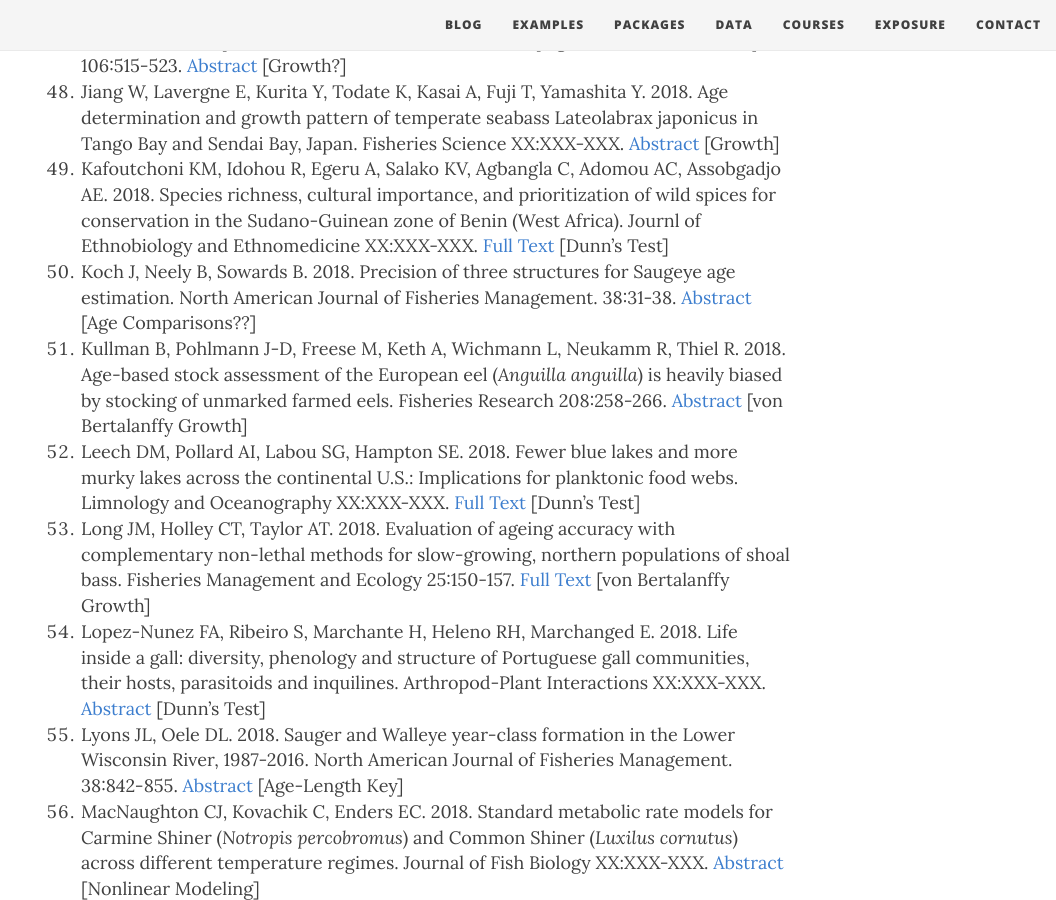
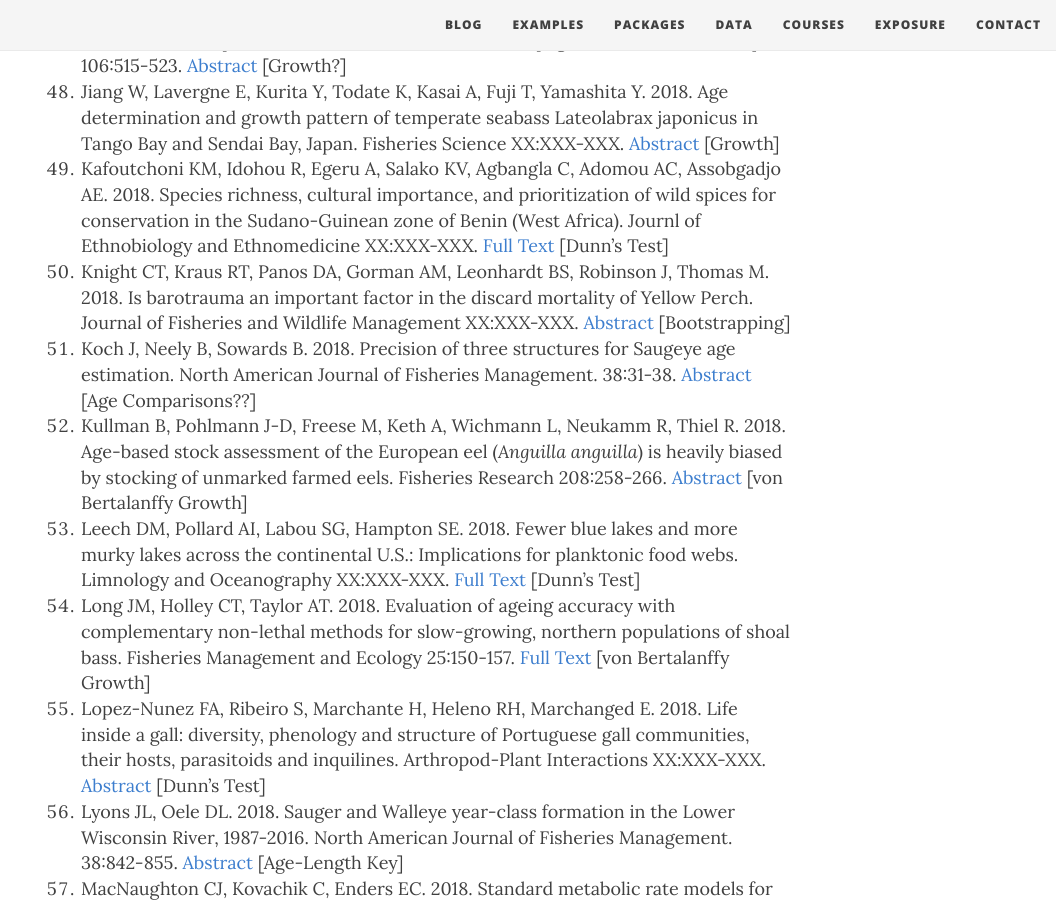
Before and after one commit to droglenc/fishR, a Jekyll site: the page built from exposure/exposure-citations18.md, in a window 1280 px wide and 900 px high, scrolled down 4637 px. Shown: the whole window, without its empty margins (224-1280 px from the left). Built offline with Jekyll 4.4.1, drawn with Linux system fonts in a browser that asks for light colours; nearby versions of some CDN libraries; some of the changed lines change nothing that is shown; some of the changed text lies outside the part shown.

Commit message:
Update exposure-citations18.md

```diff
--- a/exposure/exposure-citations18.md
+++ b/exposure/exposure-citations18.md
@@ -5,7 +5,7 @@ subtitle: fishR and FSA is Being Used!!
 css: "/css/exposure-citation.css"
 ---
 
-The [**IFAR** book](http://derekogle.com/IFAR/), **fishR** website, or the **FSA** package were cited in the following <span id="contact-div">100</span> publications.
+The [**IFAR** book](http://derekogle.com/IFAR/), **fishR** website, or the **FSA** package were cited in the following <span id="contact-div">101</span> publications.
 
 1. Agbani PO, Kafoutchoni KM, Salako KV, Gbedomon RC, Kegbe AM, Karen H, Sinsin B. 2018. Traditional ecological knowledge-based assessment of threatened woody species and their potential substitutes in the Atakora mountain chain, a threatened hotspot of biodiversity in Northwestern Benin, West Africa. Journal of Ethnobiology and Ethnomedicine 14:21. [Full Text](https://ethnobiomed.biomedcentral.com/articles/10.1186/s13002-018-0219-6) [Dunn's Test]
 1. Anderson J, McDonald D, Bumguardner B, Olsen Z, Ferguson JW. 2018. Patterns of maturity, seasonal migration, and spawning of Atlantic Croaker in the western Gulf of Mexico. Gulf of Mexico Science 34:XXX-XXX. [Full Text](https://aquila.usm.edu/cgi/viewcontent.cgi?article=1598&context=goms) [Growth]
@@ -56,6 +56,7 @@ The [**IFAR** book](http://derekogle.com/IFAR/), **fishR** website, or the **FSA
 1. Jarrin JRM, Andrade-Vera S, Reyes-Ojedis C, Salina-de-Leon P. 2018. Life history of the Mottled Scorpionfish, *Pontius clemensi*, in the Galapagos Marine Reserve. Copeia 106:515-523. [Abstract](http://www.bioone.org/doi/abs/10.1643/CI-17-706) [Growth?]
 1. Jiang W, Lavergne E, Kurita Y, Todate K, Kasai A, Fuji T, Yamashita Y. 2018. Age determination and growth pattern of temperate seabass Lateolabrax japonicus in Tango Bay and Sendai Bay, Japan. Fisheries Science XX:XXX-XXX. [Abstract](https://www.researchgate.net/publication/328999471_Age_determination_and_growth_pattern_of_temperate_seabass_Lateolabrax_japonicus_in_Tango_Bay_and_Sendai_Bay_Japan) [Growth]
 1. Kafoutchoni KM, Idohou R, Egeru A, Salako KV, Agbangla C, Adomou AC, Assobgadjo AE. 2018. Species richness, cultural importance, and prioritization of wild spices for conservation in the Sudano-Guinean zone of Benin (West Africa). Journl of Ethnobiology and Ethnomedicine XX:XXX-XXX. [Full Text](https://ethnobiomed.biomedcentral.com/articles/10.1186/s13002-018-0267-y) [Dunn's Test]
+1. Knight CT, Kraus RT, Panos DA, Gorman AM, Leonhardt BS, Robinson J, Thomas M. 2018. Is barotrauma an important factor in the discard mortality of Yellow Perch. Journal of Fisheries and Wildlife Management XX:XXX-XXX. [Abstract](https://www.researchgate.net/publication/329669801_Is_Barotrauma_an_Important_Factor_in_the_Discard_Mortality_of_Yellow_Perch) [Bootstrapping]
 1. Koch J, Neely B, Sowards B. 2018. Precision of three structures for Saugeye age estimation. North American Journal of Fisheries Management. 38:31-38. [Abstract](http://onlinelibrary.wiley.com/doi/10.1002/nafm.10019/abstract) [Age Comparisons??]
 1. Kullman B, Pohlmann J-D, Freese M, Keth A, Wichmann L, Neukamm R, Thiel R. 2018. Age-based stock assessment of the European eel (*Anguilla anguilla*) is heavily biased by stocking of unmarked farmed eels. Fisheries Research 208:258-266. [Abstract](https://www.researchgate.net/publication/327221486_Age-based_stock_assessment_of_the_European_eel_Anguilla_anguilla_is_heavily_biased_by_stocking_of_unmarked_farmed_eels) [von Bertalanffy Growth]
 1. Leech DM, Pollard AI, Labou SG, Hampton SE. 2018. Fewer blue lakes and more murky lakes across the continental U.S.: Implications for planktonic food webs. Limnology and Oceanography XX:XXX-XXX. [Full Text](https://aslopubs.onlinelibrary.wiley.com/doi/pdf/10.1002/lno.10967) [Dunn's Test]
@@ -73,7 +74,8 @@ The [**IFAR** book](http://derekogle.com/IFAR/), **fishR** website, or the **FSA
 1. Morrissey-McCaffrey E, Rocks K, Kelly FL, Kelly-Quinn M. 2018. Effects of differing ground‐truth data, transect design and statistical analysis on the repeatability of hydroacoustic assessments of pollan *Coregonus autumnalis pollan*. Fisheries Management and Ecology XX:XXX-XXX. [Abstract](https://onlinelibrary.wiley.com/doi/full/10.1111/fme.12295) [???]
 1. Morson JM. 2018. Understanding the ecological processes that drive patterns in fishery selectivity and survey catchability. Dissertation, Rutgers University. [Full Text](http://scholar.google.com/scholar_url?url=https://rucore.libraries.rutgers.edu/rutgers-lib/56061/PDF/1/&hl=en&sa=X&scisig=AAGBfm3oPizfJa5iIEZHcrzzNZgYhkG9Zg&nossl=1&oi=scholaralrt) [Age-Length Key]
 1. Mrnak JT, Shaw SL, Eslinger LD, Cichosz TA, Sass GG. 2018. Characterizing the angling and tribal spearing Walleye fisheries in the ceded territory of Wisconsin, 1990‐2015. North American Journal of Fisheries Management XX:XXX-XXX. [Abstract](https://afspubs.onlinelibrary.wiley.com/doi/abs/10.1002/nafm.10240) [Summary Statistics]
-1. Mu X, Zhang C, Zhang C, Xu B, Xue Y, Ren Y. 2018. Age determination for Whitespotted Conger *Conger myriaster* through somatic and otolith morphometrics. PLOSone XX:XXX-XXX. [Full Text](https://journals.plos.org/plosone/article?id=10.1371/journal.pone.0203537) [von Bertalanffy Growth]
+1. Mu X, Zhang C, Zhang C, Xu B, Xue Y, Ren Y. 2018. Age determination for Whitespotted Conger *Conger myriaster* through somatic and otolith morphometrics. PLOSone 13(9):
+e0203537. [Full Text](https://journals.plos.org/plosone/article?id=10.1371/journal.pone.0203537) [von Bertalanffy Growth]
 1. Muthuskrishnan R, Fong P. 2018. Rapid recovery of a coral dominated Eastern Tropical Pacific reef after experimentally produced anthropogenic disturbance. Marine Environmental Research XX:XXX-XXX. [Abstract](https://www.sciencedirect.com/science/article/pii/S0141113617307080) [`hoCoef()`]
 1. Neely BC, Koch JD, Lynott ST. 2018. Effects of Gizzard Shad reduction on relative abundance, growth, and body condition of Bluegill and Largemouth Bass in a small Kansas impoundment. North American Journal of Fisheries Management. XX:XXX-XXX. [Abstract](https://onlinelibrary.wiley.com/doi/abs/10.1002/nafm.10183) [XXX]
 1. Neely C, Lane C, Torres J, Flinn J. 2018. The effect of gentle handling on depressive-like behavior in adult male mice: Considerations for human and rodent interactions in the laboratory. Behavioural Neurology XX:XXX-XXX. [Full Text](http://scholar.google.com/scholar_url?url=http://downloads.hindawi.com/journals/bn/2018/2976014.pdf&hl=en&sa=X&scisig=AAGBfm3Pl5r_LR-W3gzkU0QCykj0RCOEWA&nossl=1&oi=scholaralrt) [Dunn Test]
```
